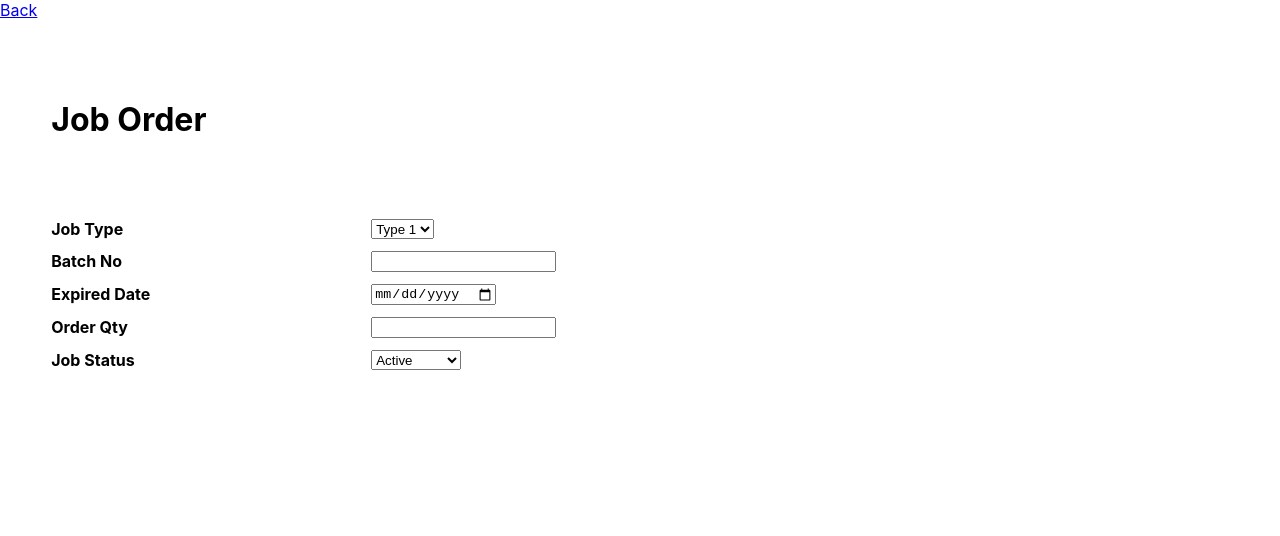
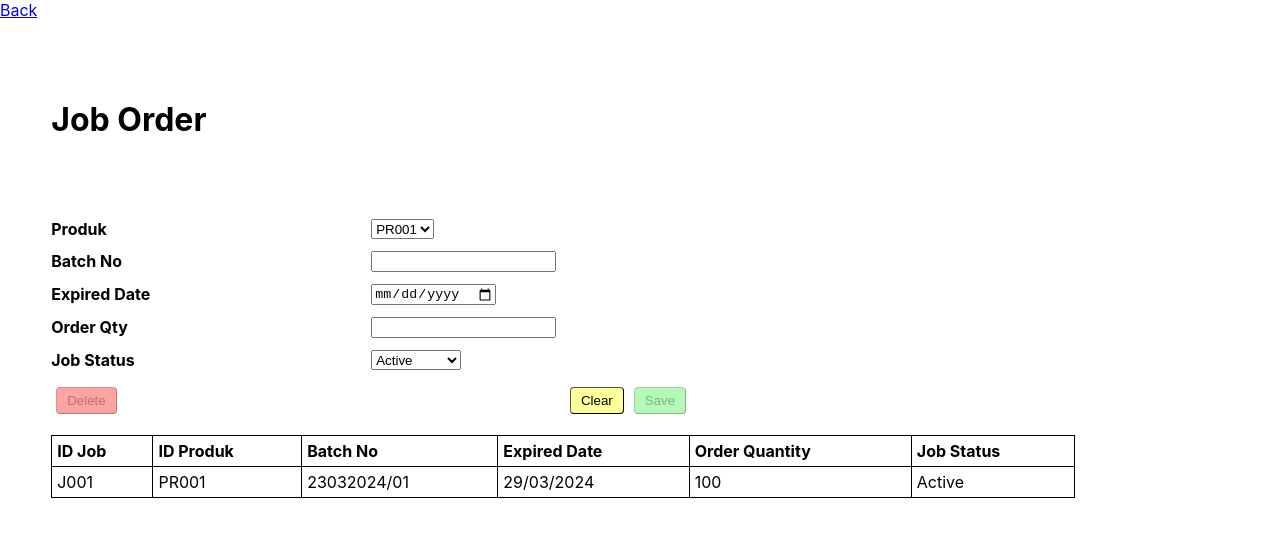
Before and after one commit to KevinDallian/QRCode, a React (Create React App) app: page /jobOrder in a window 1280 px wide. Shown: the top 536 px of the page. Built offline with nearby package versions, Linux system fonts and the light colour scheme.

Commit message:
added table for creating job order

```diff
--- a/src/Components/DisplayButton/DisplayButton.js
+++ b/src/Components/DisplayButton/DisplayButton.js
@@ -3,7 +3,7 @@ import "./DisplayButton.css";
 export default function DisplayButton({image, text}) {
     return (
         <>
-            <button className="displayBtn" onClick={()=> console.log("Clicked")}>
+            <button className="displayBtn">
                 <img className="image" src={image} alt="Logo"/>
                 <div className="text">{text}</div>
             </button>
--- a/src/Components/FormDetail/FormDetail.js
+++ b/src/Components/FormDetail/FormDetail.js
@@ -12,18 +12,26 @@ export function FormDetail({variableName, value, setValue}){
 }
 
 export function DateForm({variableName, value, setValue}){
+    const formatDate = (date) => {
+        if (!date) return "";
+        if (date instanceof Date) {
+            return date.toISOString().split('T')[0];
+        } else {
+            return new Date(date).toISOString().split('T')[0];
+        }
+    }
     return (
         <>
             <div className='box'>
                 <label id='label'>{variableName}</label>
-                <input type={"date"} value={value} onChange={(e)=>setValue(e.target.value)}/>
+                <input type={"date"} value={formatDate(value)} onChange={(e)=>setValue(e.target.value)}/>
             </div>
         </>
     );
 }
 
 export function OptionForm({variableName, options, value, setValue}) {
-    const optionList = options.map((option) => <option value={option}>{option}</option>);
+    const optionList = options.map((option) => <option key={option} value={option}>{option}</option>);
     return (
         <>
             <div className='box'>
--- a/src/Components/Table/ReactTable.js
+++ b/src/Components/Table/ReactTable.js
@@ -1,25 +1,34 @@
 import './ReactTable.css';
 
 export default function ReactTable({headers, datas, currentIndex, onClickHandler}){
+    const formatDate = (dateString) => {
+        const options = { year: 'numeric', month: 'numeric', day: 'numeric'};
+        return new Date(dateString).toLocaleDateString('en-GB', options);
+    };
+
     const headerDisplay = headers.map(header =>
         <th key={header}>{header}</th>
         );
-    const dataDisplay = datas.map((data, index) =>
-        <tr className='row' key={index} onClick={()=>onClickHandler(index)} style={currentIndex === index ? {backgroundColor: "#d3ffff"} : {}}>
-            <td>{data.id}</td>
-            <td>{data.name}</td>
-            <td>{data.nie}</td>
-            <td>{data.het}</td>
-            <td>{data.quantity}</td>
-            <td>{data.storage}</td>
-        </tr>
+
+    const dataDisplay = datas.map((data, index) => {
+        const cells = Object.keys(data).map(key => {
+            if (key === 'expiredDate') {
+                return <td key={key}>{formatDate(data[key])}</td>;
+            } else {
+                return <td key={key}>{data[key]}</td>;
+            }
+        });
+        return (
+            <tr className='row' key={index} onClick={()=>onClickHandler(index)} style={currentIndex === index ? {backgroundColor: "#d3ffff"} : {}}>
+                {cells}
+            </tr>
         );
+    });
     return (
         <table id='table'>
             <thead>
                 <tr>{headerDisplay}</tr>
             </thead>
-
             <tbody>
                 {dataDisplay.length === 0 ? <EmptyRow headersLength={headers.length} /> : dataDisplay}
             </tbody>
--- a/src/Pages/JobOrder/JobOrder.css
+++ b/src/Pages/JobOrder/JobOrder.css
@@ -1,3 +1,8 @@
 #form {
     margin-left: 4vw;
 }
+
+#table {
+    margin-left: 2vw;
+    margin-top: 2vh;
+}
--- a/src/Pages/JobOrder/JobOrder.js
+++ b/src/Pages/JobOrder/JobOrder.js
@@ -2,25 +2,115 @@ import { FormDetail, DateForm, OptionForm } from '../../Components/FormDetail/Fo
 import './JobOrder.css';
 import { Link } from 'react-router-dom';
 import { useState } from 'react';
+import ActionButton from '../../Components/ActionButton/ActionButton';
+import ReactTable from '../../Components/Table/ReactTable';
 
 export default function JobOrder() {
-    const [date, setDate] = useState('');
-    const [jobType, setJobType] = useState('');
+    const [productID, setProductID] = useState('PR001');
     const [batchNo, setBatchNo] = useState('');
+    const [expiredDate, setDate] = useState('');
     const [quantity, setQuantity] = useState('');
-    const [jobStatus, setJobStatus] = useState('');
+    const [jobStatus, setJobStatus] = useState('Active');
+
+    const [currentIndex, setCurrentIndex] = useState(null);
+
+    const header = ["ID Job", "ID Produk", "Batch No", "Expired Date", "Order Quantity", "Job Status"];
+
+    const [data, setData] = useState([
+        {id : "J001", productID : "PR001", batchNo : "23032024/01", expiredDate : new Date("2024-03-29").toString(), quantity : 100, jobStatus : "Active"},
+    ]);
+
+    function validateData(){
+        return productID === "" || batchNo === "" || expiredDate === "" || quantity === "" || jobStatus === "";
+    }
+
+    function onClickRow(index){
+        setCurrentIndex(index);
+
+        const selectedData = data[index];
+        setFormData(selectedData);
+    }
+
+    function saveData() {
+        if (currentIndex !== null) {
+            const updatedData = {
+                id: data[currentIndex].id,
+                productID: productID,
+                batchNo: batchNo,
+                expiredDate: expiredDate,
+                quantity: quantity,
+                jobStatus: jobStatus,
+              };
+              const newData = [...data.slice(0, currentIndex), updatedData, ...data.slice(currentIndex + 1)];
+              setData(newData);
+        } else {
+            const existingDataLength = data.length;
+            const generatedID = `J${(existingDataLength+1).toString().padStart(3, "0")}`;
+            const newData = {
+                id : generatedID,
+                productID : productID,
+                batchNo : batchNo,
+                expiredDate : expiredDate,
+                quantity : quantity,
+                jobStatus : jobStatus
+            };
+            setData([...data, newData]);
+        }
+    }
+
+    function deleteData(){
+        const newData = [...data.slice(0, currentIndex), ...data.slice(currentIndex+1)];
+        setData(newData);
+        setCurrentIndex(null);
+    }
+
+    function clearData(){
+        setProductID('');
+        setBatchNo('');
+        setDate('');
+        setQuantity('');
+        setJobStatus('');
+        setCurrentIndex(null);
+    }
+
+    function setFormData(data){
+        setProductID(data.productID);
+        setBatchNo(data.batchNo);
+        setDate(data.expiredDate);
+        setQuantity(data.quantity);
+        setJobStatus(data.jobStatus);
+    }
 
     return (
         <>
             <Link to="/">Back</Link>
             <h1 className='title'>Job Order</h1>
-            <form id='form'>
-                <OptionForm variableName='Job Type' options={['Type 1', 'Type 2', 'Type 3']} value={jobType} setValue={(e)=>{setJobType(e)}}/>
-                <FormDetail variableName='Batch No' value={batchNo} setValue={(e)=>{setBatchNo(e)}}/>
-                <DateForm variableName='Expired Date' value={date} setValue={(e)=>{setDate(e)}}/>
-                <FormDetail variableName='Order Qty' value={quantity} setValue={(e)=>{setQuantity(e)}}/>
-                <OptionForm variableName='Job Status' options={['Active', 'Cancel', 'Suspended']} value={jobStatus} setValue={(e)=>{setJobStatus(e)}}/>
-            </form>
+            <div>
+                <form id='form'>
+                    <OptionForm variableName='Produk' options={['PR001', 'PR002']} value={productID} setValue={(e)=>{setProductID(e)}}/>
+                    <FormDetail variableName='Batch No' value={batchNo} setValue={(e)=>{setBatchNo(e)}}/>
+                    <DateForm variableName='Expired Date' value={expiredDate} setValue={(e)=>{setDate(e)}}/>
+                    <FormDetail variableName='Order Qty' value={quantity} setValue={(e)=>{setQuantity(e)}}/>
+                    <OptionForm variableName='Job Status' options={['Active', 'Cancel', 'Suspended']} value={jobStatus} setValue={(e)=>{setJobStatus(e)}}/>
+                </form>
+                <div>
+
+                </div>
+            </div>
+
+
+            <div id='buttonRow'>
+                <ActionButton name={"Delete"} color='#ffa2a2' onClickFunction={deleteData} disabled={currentIndex === null}/>
+                <div>
+                    <ActionButton name={"Clear"} color='#fdff9b' onClickFunction={clearData}/>
+                    <ActionButton name={"Save"} color='#b5f9b8' onClickFunction={saveData} disabled={validateData()}/>
+                </div>
+            </div>
+
+            <div id='table'>
+                <ReactTable headers={header} datas={data} currentIndex={null} onClickHandler={onClickRow}/>
+            </div>
+
         </>
     );
 }
--- a/src/Pages/Serialisasi/Serialisasi.js
+++ b/src/Pages/Serialisasi/Serialisasi.js
@@ -1,7 +1,11 @@
+import './Serialisasi.css';
+import { Link } from 'react-router-dom';
+
 export default function Serialisasi(){
     return (
         <>
-            <h1 style={{color: "black"}}>Serialisasi</h1>
+            <Link to='/'>Back</Link>
+            <h1 className='title'>Serialisasi</h1>
         </>
     );
 }
```
Also changed, not shown: src/Pages/Serialisasi/Serialisasi.css (added).
